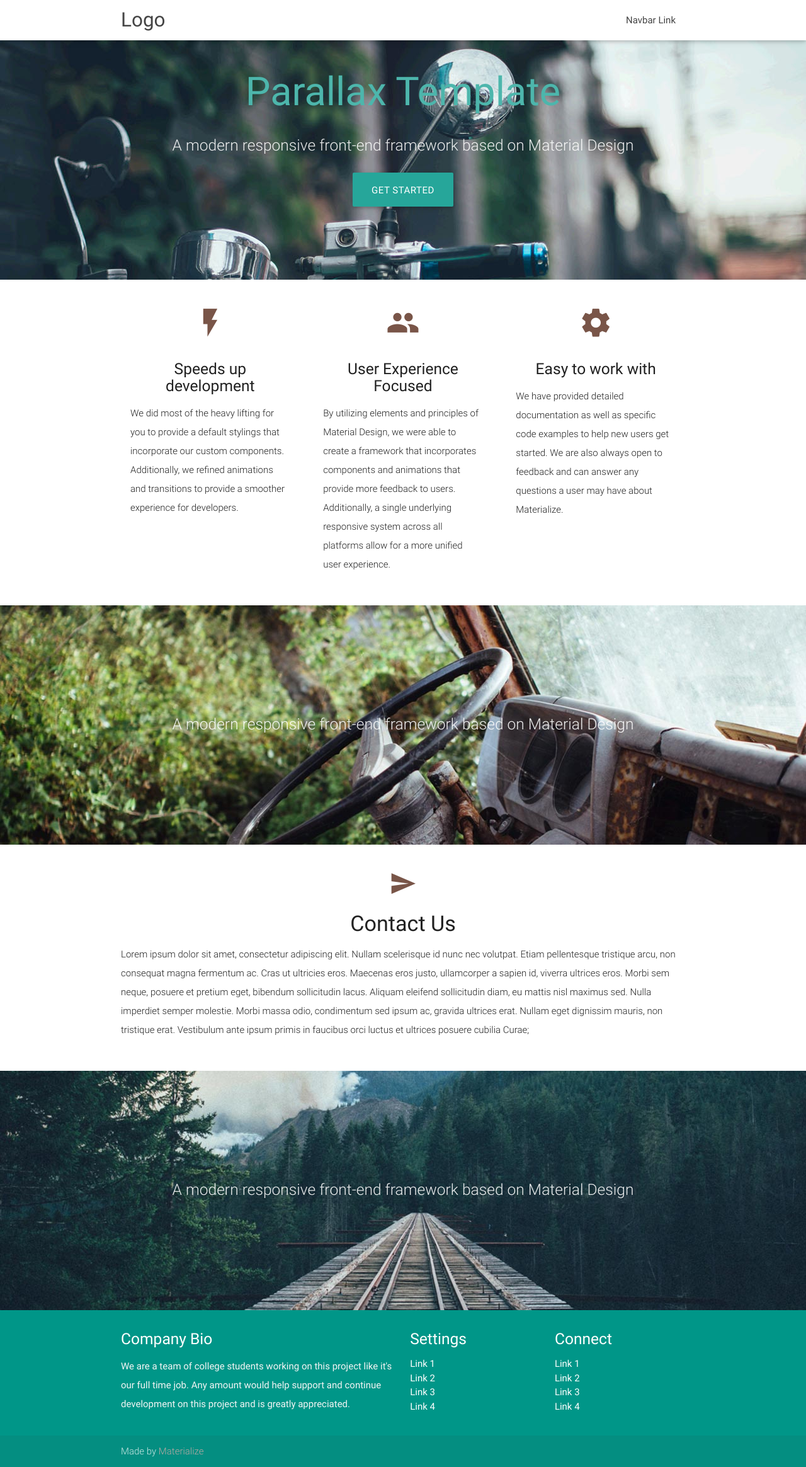
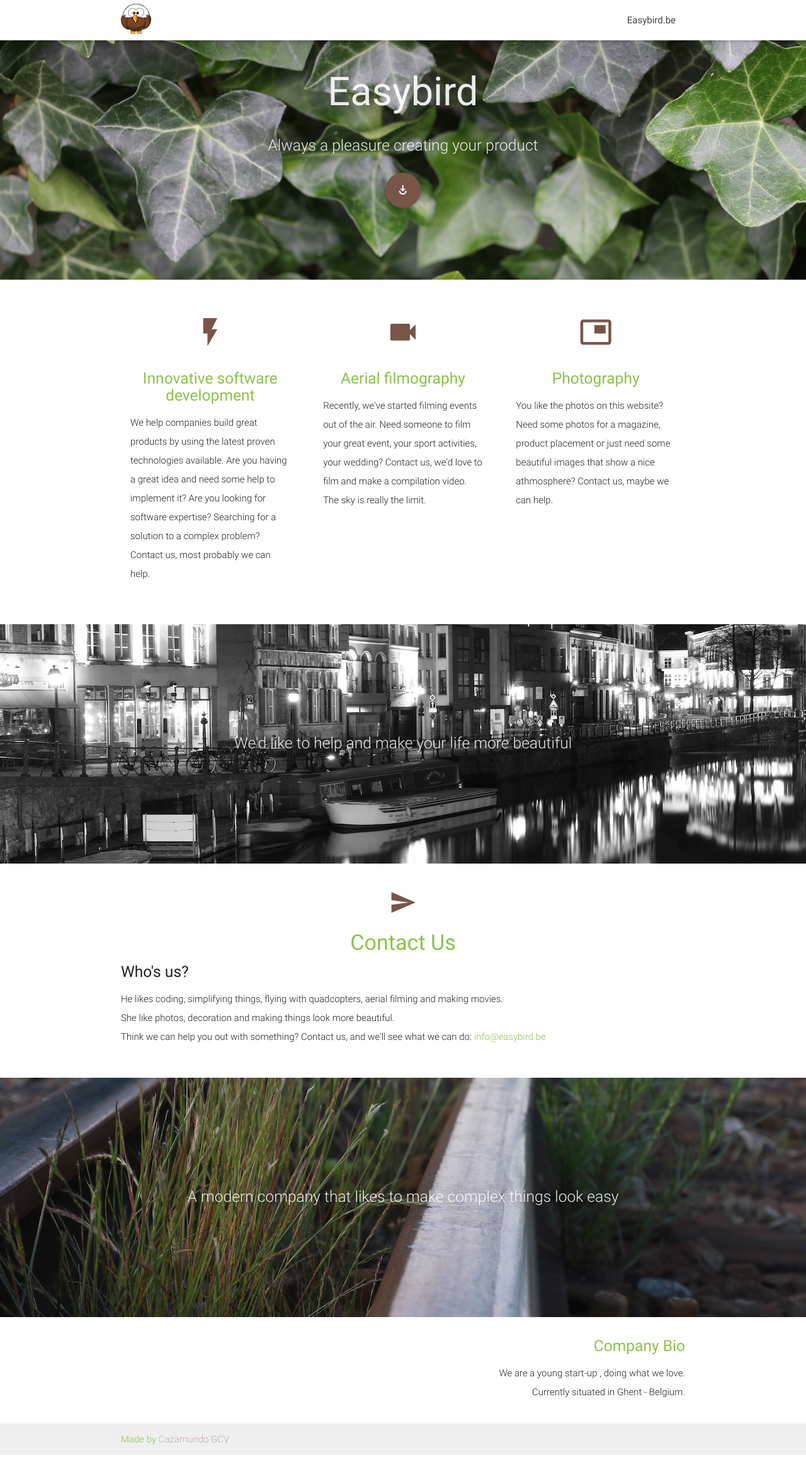
Before and after one commit to easybird/easybird.be, a web app: file app/index.html in a window 1280 px wide. Shown: the whole page at 63% size. Run offline with its HTML, style and script files only (its server is not run), Linux system fonts and the light colour scheme; some libraries are stand-ins or nearby versions.

Commit message:
created a first version of the new website

```diff
--- a/app/css/style.css
+++ b/app/css/style.css
@@ -9,6 +9,7 @@
 nav ul a,
 nav .brand-logo {
     color: #444;
+    top:10%;
 }
 
 p {
@@ -23,23 +24,25 @@ p {
     min-height: 380px;
     line-height: 0;
     height: auto;
-  color: rgba(255,255,255,.9);
+    color: rgba(255, 255, 255, .9);
 }
+
 .parallax-container .section {
     width: 100%;
 }
 
-@media only screen and (max-width : 992px) {
+@media only screen and (max-width: 992px) {
     .parallax-container .section {
         position: absolute;
         top: 40%;
     }
+
     #index-banner .section {
         top: 10%;
     }
 }
 
-@media only screen and (max-width : 600px) {
+@media only screen and (max-width: 600px) {
     #index-banner .section {
         top: 0;
     }
@@ -48,6 +51,7 @@ p {
 .icon-block {
     padding: 0 15px;
 }
+
 .icon-block .material-icons {
     font-size: inherit;
 }
--- a/app/index.html
+++ b/app/index.html
@@ -1,10 +1,9 @@
-<!DOCTYPE html>
 <!DOCTYPE html>
 <html lang="en">
 <head>
     <meta http-equiv="Content-Type" content="text/html; charset=UTF-8"/>
     <meta name="viewport" content="width=device-width, initial-scale=1, maximum-scale=1.0, user-scalable=no"/>
-  <title>Parallax Template - Materialize</title>
+    <title>Easybird.be</title>
 
     <!-- CSS  -->
     <link href="https://fonts.googleapis.com/icon?family=Material+Icons" rel="stylesheet">
@@ -14,13 +13,15 @@
 <body>
 <nav class="white" role="navigation">
     <div class="nav-wrapper container">
-      <a id="logo-container" href="#" class="brand-logo">Logo</a>
+        <a id="logo-container" href="#" class="brand-logo">
+            <img src="/img/logo/easybird.png"/>
+        </a>
         <ul class="right hide-on-med-and-down">
-        <li><a href="#">Navbar Link</a></li>
+            <li><a href="#">Easybird.be</a></li>
         </ul>
 
         <ul id="nav-mobile" class="side-nav">
-        <li><a href="#">Navbar Link</a></li>
+            <li><a href="#">Easybird.be</a></li>
         </ul>
         <a href="#" data-activates="nav-mobile" class="button-collapse"><i class="material-icons">menu</i></a>
     </div>
@@ -30,22 +31,26 @@
     <div class="section no-pad-bot">
         <div class="container">
             <br><br>
-        <h1 class="header center teal-text text-lighten-2">Parallax Template</h1>
+
+            <h1 class="header center">Easybird</h1>
+
             <div class="row center">
-          <h5 class="header col s12 light">A modern responsive front-end framework based on Material Design</h5>
+                <h5 class="header col s12 light">Always a pleasure creating your product</h5>
             </div>
             <div class="row center">
-          <a href="http://materializecss.com/getting-started.html" id="download-button" class="btn-large waves-effect waves-light teal lighten-1">Get Started</a>
+                <a href="#more-info" id="download-button" class="btn-floating btn-large waves-effect waves-light brown">
+                    <i class="material-icons">play_for_work</i>
+                </a>
             </div>
             <br><br>
 
         </div>
     </div>
-    <div class="parallax"><img src="background1.jpg" alt="Unsplashed background img 1"></div>
+    <div class="parallax"><img src="img/klimop.jpg" alt="Unsplashed background img 1"></div>
 </div>
 
 
-  <div class="container">
+<div id="more-info" class="container section scrollspy">
     <div class="section">
 
         <!--   Icon Section   -->
@@ -53,27 +58,39 @@
             <div class="col s12 m4">
                 <div class="icon-block">
                     <h2 class="center brown-text"><i class="material-icons">flash_on</i></h2>
-            <h5 class="center">Speeds up development</h5>
+                    <h5 class="center light-green-text">Innovative software development</h5>
 
-            <p class="light">We did most of the heavy lifting for you to provide a default stylings that incorporate our custom components. Additionally, we refined animations and transitions to provide a smoother experience for developers.</p>
+                    <p class="light">
+                        We help companies build great products by using the latest proven technologies available.
+                        Are you having a great idea and need some help to implement it? Are you looking for software
+                        expertise? Searching for a solution
+                        to a complex problem? Contact us, most probably we can help.
+                    </p>
                 </div>
             </div>
 
             <div class="col s12 m4">
                 <div class="icon-block">
-            <h2 class="center brown-text"><i class="material-icons">group</i></h2>
-            <h5 class="center">User Experience Focused</h5>
+                    <h2 class="center brown-text"><i class="material-icons">videocam</i></h2>
+                    <h5 class="center light-green-text">Aerial filmography</h5>
 
-            <p class="light">By utilizing elements and principles of Material Design, we were able to create a framework that incorporates components and animations that provide more feedback to users. Additionally, a single underlying responsive system across all platforms allow for a more unified user experience.</p>
+                    <p class="light">
+                        Recently, we've started filming events out of the air. Need someone to film your great event,
+                        your sport activities, your wedding? Contact us, we'd love to film and make a compilation video.
+                        The sky is really the limit.
+                    </p>
                 </div>
             </div>
 
             <div class="col s12 m4">
                 <div class="icon-block">
-            <h2 class="center brown-text"><i class="material-icons">settings</i></h2>
-            <h5 class="center">Easy to work with</h5>
+                    <h2 class="center brown-text"><i class="material-icons">picture_in_picture</i></h2>
+                    <h5 class="center light-green-text">Photography</h5>
 
-            <p class="light">We have provided detailed documentation as well as specific code examples to help new users get started. We are also always open to feedback and can answer any questions a user may have about Materialize.</p>
+                    <p class="light">
+                        You like the photos on this website? Need some photos for a magazine, product placement or just
+                        need some beautiful images that show a nice athmosphere? Contact us, maybe we can help.
+                    </p>
                 </div>
             </div>
         </div>
@@ -86,11 +103,11 @@
     <div class="section no-pad-bot">
         <div class="container">
             <div class="row center">
-          <h5 class="header col s12 light">A modern responsive front-end framework based on Material Design</h5>
+                <h5 class="header col s12 light">We'd like to help and make your life more beautiful</h5>
             </div>
         </div>
     </div>
-    <div class="parallax"><img src="background2.jpg" alt="Unsplashed background img 2"></div>
+    <div class="parallax"><img src="img/graslei.jpg" alt="Unsplashed background img 2"></div>
 </div>
 
 <div class="container">
@@ -99,8 +116,18 @@
         <div class="row">
             <div class="col s12 center">
                 <h3><i class="mdi-content-send brown-text"></i></h3>
-          <h4>Contact Us</h4>
-          <p class="left-align light">Lorem ipsum dolor sit amet, consectetur adipiscing elit. Nullam scelerisque id nunc nec volutpat. Etiam pellentesque tristique arcu, non consequat magna fermentum ac. Cras ut ultricies eros. Maecenas eros justo, ullamcorper a sapien id, viverra ultrices eros. Morbi sem neque, posuere et pretium eget, bibendum sollicitudin lacus. Aliquam eleifend sollicitudin diam, eu mattis nisl maximus sed. Nulla imperdiet semper molestie. Morbi massa odio, condimentum sed ipsum ac, gravida ultrices erat. Nullam eget dignissim mauris, non tristique erat. Vestibulum ante ipsum primis in faucibus orci luctus et ultrices posuere cubilia Curae;</p>
+                <h4 class="light-green-text">Contact Us</h4>
+
+                <h5 class="left-align">Who's us?</h5>
+
+                <p class="left-align light">
+                    He likes coding, simplifying things, flying with quadcopters, aerial filming and making movies.
+                    <br>
+                    She like photos, decoration and making things look more beautiful.
+                    <br>
+                    Think we can help you out with something? Contact us, and we'll see what we can do:
+                    <a class="light-green-text" href="mailto:info@easybird.be">info@easybird.be</A>
+                </p>
             </div>
         </div>
 
@@ -112,45 +139,32 @@
     <div class="section no-pad-bot">
         <div class="container">
             <div class="row center">
-          <h5 class="header col s12 light">A modern responsive front-end framework based on Material Design</h5>
+                <h5 class="header col s12 light">A modern company that likes to make complex things look easy</h5>
             </div>
         </div>
     </div>
-    <div class="parallax"><img src="background3.jpg" alt="Unsplashed background img 3"></div>
+    <div class="parallax"><img src="img/spoor.jpg" alt="Unsplashed background img 3"></div>
 </div>
 
-  <footer class="page-footer teal">
+<footer class="page-footer teal white">
     <div class="container">
         <div class="row">
-        <div class="col l6 s12">
-          <h5 class="white-text">Company Bio</h5>
-          <p class="grey-text text-lighten-4">We are a team of college students working on this project like it's our full time job. Any amount would help support and continue development on this project and is greatly appreciated.</p>
+            <div class="col l12 s12 right-align">
+                <h5 class="light-green-text">Company Bio</h5>
+
+                <p class="light">
+                    We are a young start-up , doing what we love. <br> Currently situated in Ghent - Belgium.
+                </p>
 
 
             </div>
-        <div class="col l3 s12">
-          <h5 class="white-text">Settings</h5>
-          <ul>
-            <li><a class="white-text" href="#!">Link 1</a></li>
-            <li><a class="white-text" href="#!">Link 2</a></li>
-            <li><a class="white-text" href="#!">Link 3</a></li>
-            <li><a class="white-text" href="#!">Link 4</a></li>
-          </ul>
-        </div>
-        <div class="col l3 s12">
-          <h5 class="white-text">Connect</h5>
-          <ul>
-            <li><a class="white-text" href="#!">Link 1</a></li>
-            <li><a class="white-text" href="#!">Link 2</a></li>
-            <li><a class="white-text" href="#!">Link 3</a></li>
-            <li><a class="white-text" href="#!">Link 4</a></li>
-          </ul>
-        </div>
+
+
         </div>
     </div>
     <div class="footer-copyright">
-      <div class="container">
-      Made by <a class="brown-text text-lighten-3" href="http://materializecss.com">Materialize</a>
+        <div class="container light-green-text">
+            Made by <a class="brown-text text-lighten-3" href="http://cazamundo.be" target="_blank">Cazamundo GCV</a>
         </div>
     </div>
 </footer>
@@ -158,7 +172,7 @@
 
 <!--  Scripts-->
 <script src="https://code.jquery.com/jquery-2.1.1.min.js"></script>
-  <script src="../../dist/js/materialize.js"></script>
+<script src="js/materialize.min.js"></script>
 <script src="js/init.js"></script>
 
 </body>
--- a/app/js/init.js
+++ b/app/js/init.js
@@ -4,5 +4,9 @@
     $('.button-collapse').sideNav();
     $('.parallax').parallax();
 
+      $(document).ready(function(){
+          $('.scrollspy').scrollSpy();
+      });
+
   }); // end of document ready
 })(jQuery); // end of jQuery name space
```
Also changed, not shown: package.json (added, +22 -0 lines), app/background1.jpg (deleted), app/background2.jpg (deleted), app/background3.jpg (deleted), app/favicon.ico (added), app/img/graslei.jpg (added), app/img/klimop.jpg (added), app/img/logo/easybird.png (added), app/img/spoor.jpg (added). Lines whose indentation alone changed are shown as unchanged.
